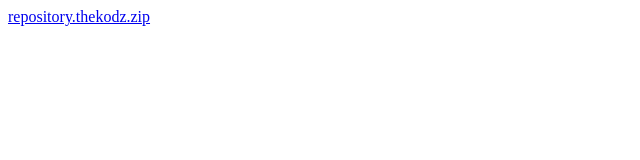
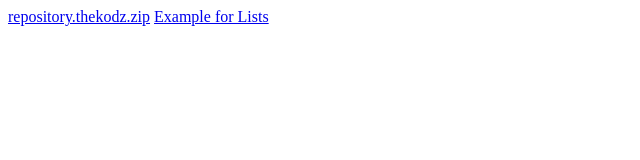
Before and after one commit to mrkodz/mrkodz.github.io, a plain HTML site: page repo/index.html in a window 1280 px wide. Shown: the whole page, without its empty margins (0-640 px from the left). Drawn offline with Linux system fonts and the light colour scheme.

Commit message:
Update index.html

```diff
--- a/repo/index.html
+++ b/repo/index.html
@@ -1 +1,2 @@
 <a href="repository.thekodz.zip">repository.thekodz.zip</a>
+<a href="Example">Example for Lists</a>
```
